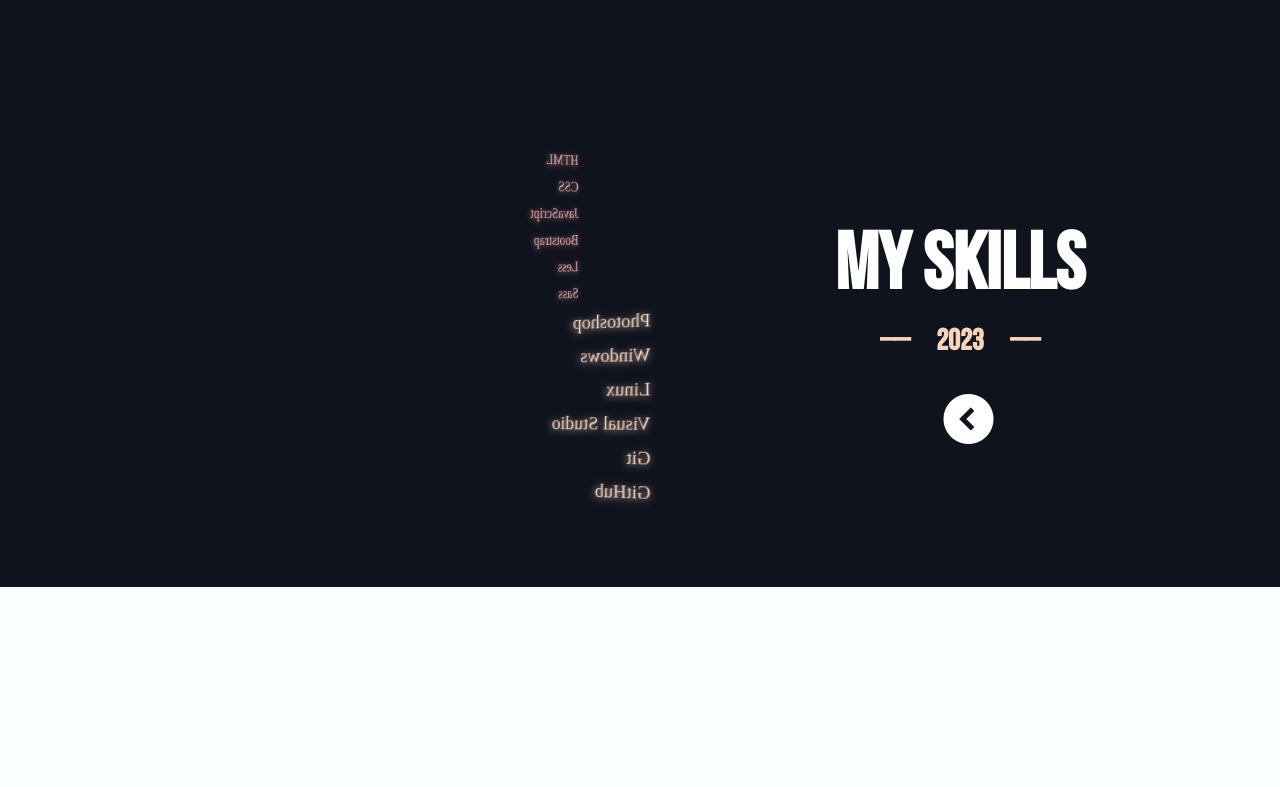
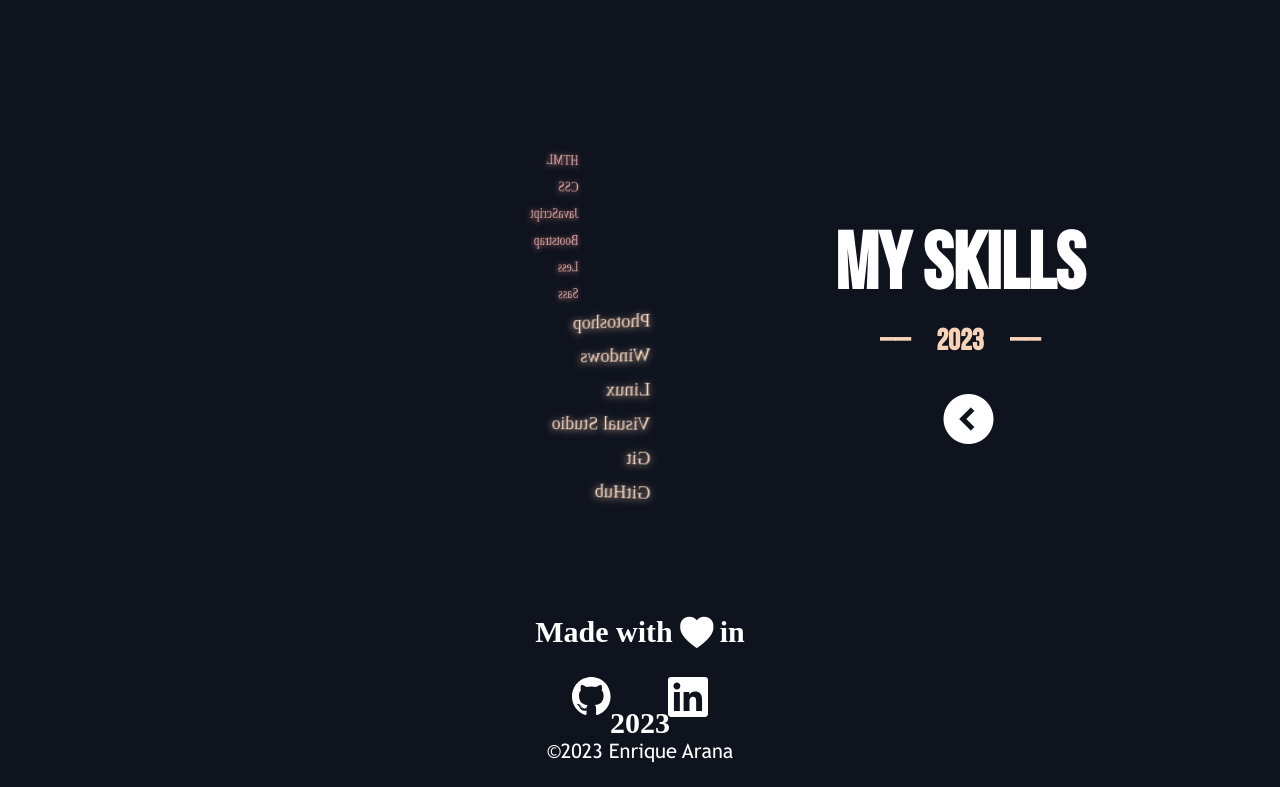
Before and after one commit to EnriqueArana/EnriqueArana.github.io, a plain HTML site: page index.html in a window 1280 px wide. Shown: the part 1083-1870 px from the top of the page. Before the commit the page ends 1670 px from the top, so only its background shows below. Drawn offline with Linux system fonts and the light colour scheme.

Commit message:
Agregando imágenes svg y terminando footer

```diff
--- a/css/styles.css
+++ b/css/styles.css
@@ -422,14 +422,11 @@ button:hover{
         color: var(--rosa);
         text-shadow: 1px 1px 8px var(--rosa);
     }
-
     100%{
         transform: perspective(1000px) rotateY(360deg);
     }
-
 }
 @keyframes rotarSoft {
-
     0%{
         transform: perspective(1000px) rotateY(360deg);
     }
@@ -438,11 +435,9 @@ button:hover{
         color: var(--crema);
         text-shadow: 1px 1px 8px var(--crema);
     }
-
     100%{
         transform: perspective(1000px) rotateY(0deg);
     }
-
 }
 
 #mySkills__second{
@@ -503,3 +498,49 @@ button:hover{
         transform: translateX(3%);
     }
 }
+
+/* PIE DE PÁGINA */
+footer{
+    width: 100%;
+    height: 200px;
+    color: white;
+    background-color: var(--negro);
+}
+footer h3{
+    text-align: center;
+    width: 20%;
+    margin:  0 auto;
+    font-size: 30px;
+    height: 90px;
+    line-height: 90px;
+}
+footer h3 span{
+   font-family: "WebSymbolsRegular";
+}
+footer #redes{
+    margin:  0 auto;
+    width: 20%;
+}
+#redes img{
+    width: 40px;
+    transition: all 300ms;
+}
+#redes #github{
+    margin-left: 60px;
+}
+#redes #linkedin{
+    float: right;
+    display: block;
+    margin-right: 60px;
+}
+#redes a:hover img{
+    transform: scale(1.2,1.2);
+}
+footer p{
+    text-align: center;
+    margin:  0 auto;
+    width: 20%;
+    font-family: "TrebuchetMS";
+    font-size: 20px;
+    margin-top: 20px;
+}
--- a/index.html
+++ b/index.html
@@ -73,7 +73,18 @@
             </article>
         </section>
     </main>
-
+    <footer>
+        <h3>Made with <span>N</span> in 2023</h3>
+        <div id="redes">
+            <a href="#">
+                <img id="github" src="img/github.svg" alt="Logo de GitHub">
+            </a>
+            <a href="#">
+                <img id="linkedin" src="img/linkedin.svg" alt="Logo de Linkedin">
+            </a>
+        </div>
+        <p>&copy;2023 Enrique Arana</p>
+    </footer>
     <script src="main.js">
     </script>
 </body>
```
Also changed, not shown: img/github.svg (added), img/githubB.svg (added), img/linkedin.svg (added).
